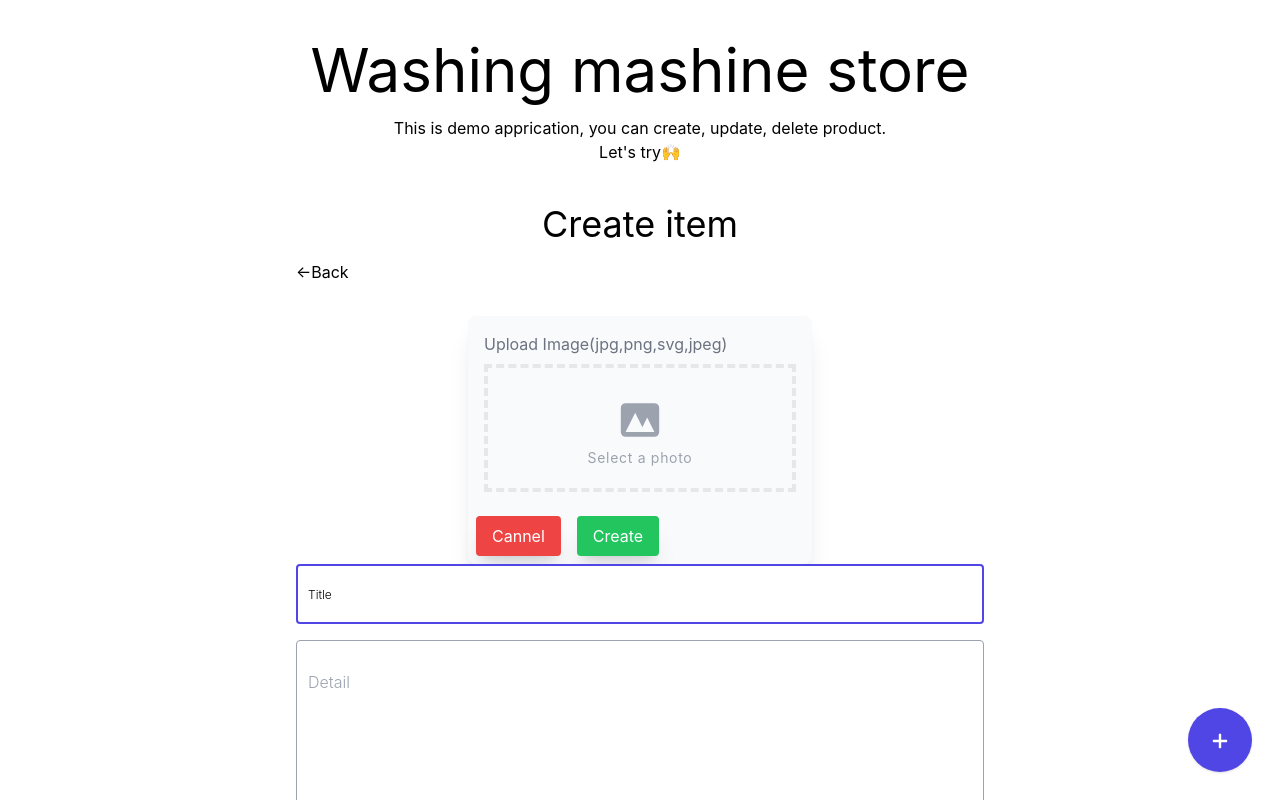
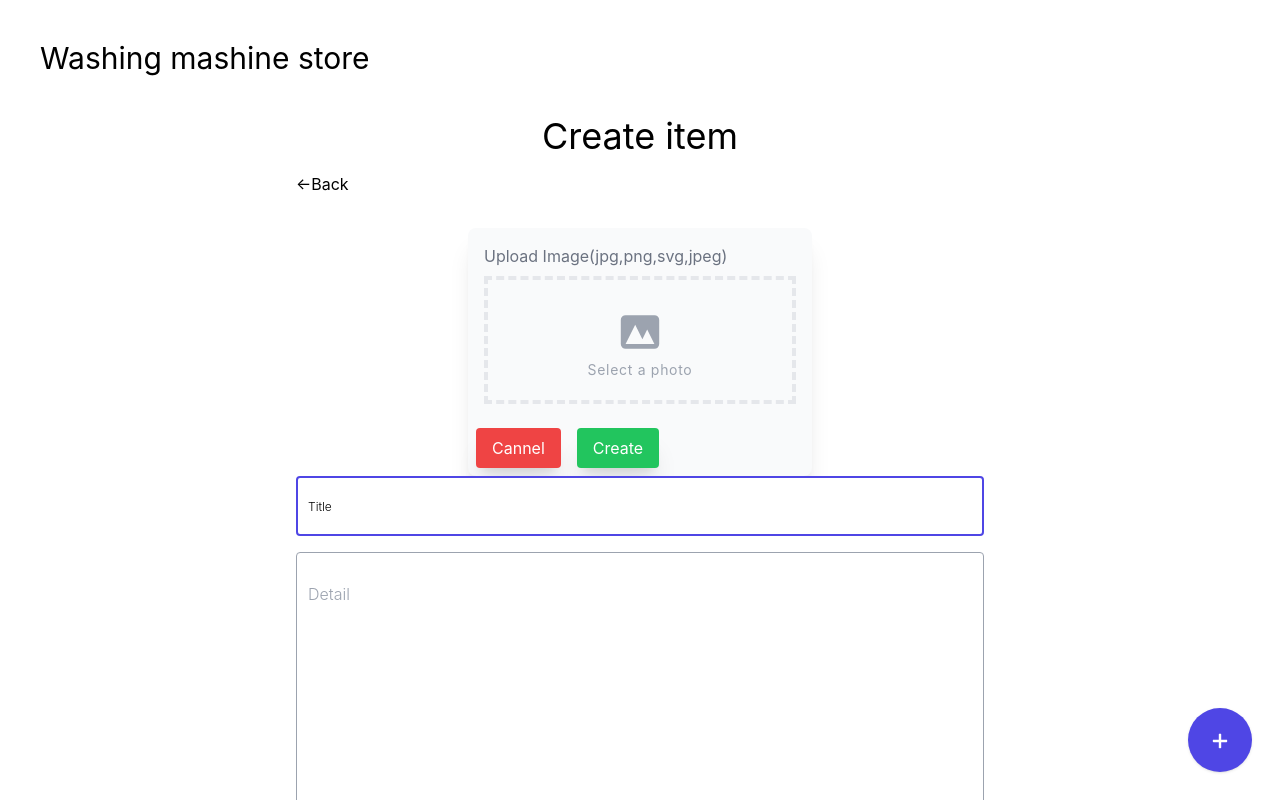
Before and after one commit to sycherry/StoreAppReact, a Next.js app: page /create in a window 1280 px wide. Shown: the top 800 px of the page. Built offline with nearby package versions, Linux system fonts and the light colour scheme.

Commit message:
changed logo design

```diff
--- a/components/layout.tsx
+++ b/components/layout.tsx
@@ -3,8 +3,11 @@ import Link from 'next/link';
 import ScrollToTop from './scroll-to-top'
 import Head from 'next/head'
 import FloationgActionButton from './floationg-action-button'
+import { useRouter } from 'next/router';
 
 export default function Layout({ children }) {
+    const router = useRouter();
+    console.log("router.pathname", router)
     return (
         <div>
             <Head>
@@ -13,14 +16,23 @@ export default function Layout({ children }) {
                 <link rel="icon" href="/favicon.ico" />
             </Head>
 
-            <header className="max-w-screen-xl mx-auto px-6 md:px-8 lg:px-10 text-center my-10">
-                <Link className="cursor-pointer" href={`/`}>
-                    <h1 className="
-                text-4xl md:text-5xl lg:text-6xl mb-4">Washing mashine store</h1>
-                </Link>
-                <p className="mb-1">This is demo apprication,
-                    you can create, update, delete product.
-                    <span className="md:block ml-1 md:ml-0">Let&apos;s try🙌</span></p>
+            <header className="max-w-screen-xl mx-auto px-6 md:px-8 lg:px-10 my-10">
+
+                {router.pathname === '/' || router.pathname.startsWith('/products') ?
+                    <>
+                        <Link className="cursor-pointer" href={`/`}>
+                            <h1 className="
+                text-4xl md:text-5xl lg:text-6xl mb-4 text-center">Washing mashine store</h1>
+                        </Link>
+                        <p className="mb-1 text-center">This is demo apprication,
+                            you can create, update, delete product.
+                            <span className="md:block ml-1 md:ml-0">Let&apos;s try🙌</span></p>
+                    </>
+                    :
+                    <Link className="cursor-pointer" href={`/`}>
+                        <h1 className="text-sm md:text-base lg:text-3xl mb-4">Washing mashine store</h1>
+                    </Link>
+                }
             </header>
 
             <main>{children}</main>
```
